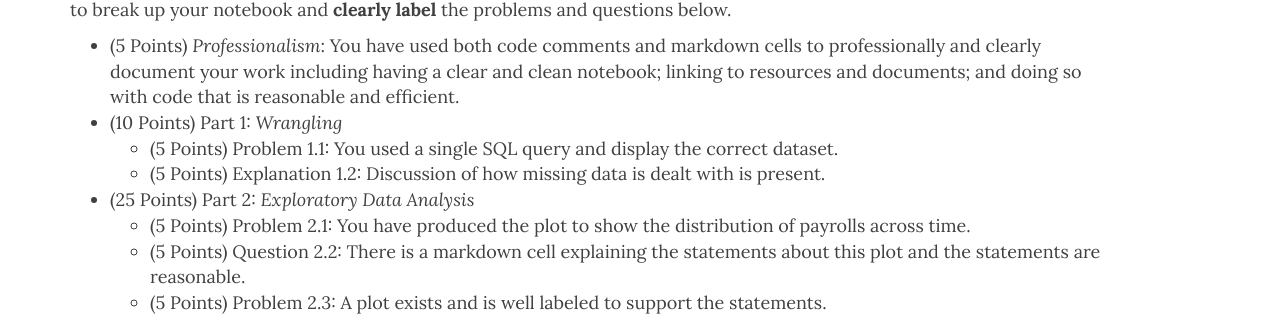
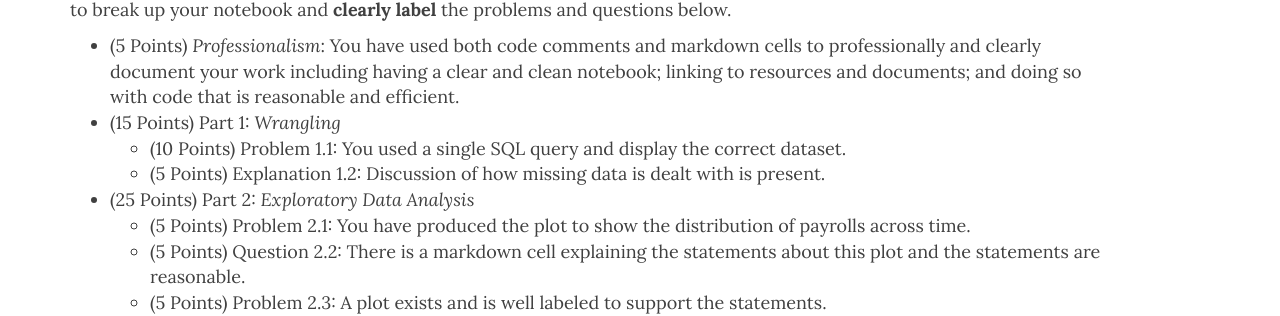
Before and after one commit to nmattei/cmps6790, a Jekyll site: the page built from _projects/Project2/Project2.md, in a window 1280 px wide and 900 px high, scrolled down 5812 px. Shown: the part 149-465 px from the top of the window. Built offline with Jekyll 4.4.1, drawn with Linux system fonts in a browser that asks for light colours; nearby versions of some CDN libraries; formulas are drawn with MathJax 3.

Commit message:
update to project 2

```diff
--- a/_projects/Project2/Project2.md
+++ b/_projects/Project2/Project2.md
@@ -209,8 +209,8 @@ Submit this completed notebook which contains your answers as markdown cells to
 Note that code that does not work will not be graded and you will receive a 0 for that section.  We reserve the right to deduct points for things like general sloppiness of the notebook, poor labels, unlabeled axes, etc.  You should include markdown cells to break up your notebook and **clearly label** the problems and questions below.
 
 * (5 Points) *Professionalism*: You have used both code comments and markdown cells to professionally and clearly document your work including having a clear and clean notebook; linking to resources and documents; and doing so with code that is reasonable and efficient.
-* (10 Points) Part 1: *Wrangling*
-  * (5 Points) Problem 1.1: You used a single SQL query and display the correct dataset.
+* (15 Points) Part 1: *Wrangling*
+  * (10 Points) Problem 1.1: You used a single SQL query and display the correct dataset.
   * (5 Points) Explanation 1.2: Discussion of how missing data is dealt with is present.
  * (25 Points) Part 2: *Exploratory Data Analysis*
    * (5 Points) Problem 2.1: You have produced the plot to show the distribution of payrolls across time.
```
